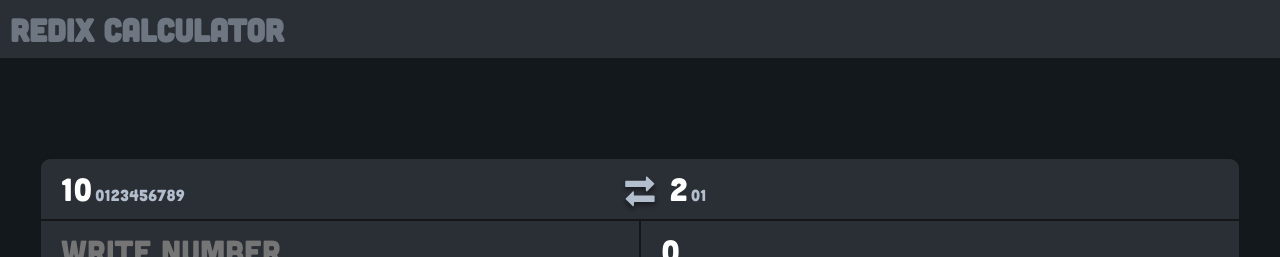
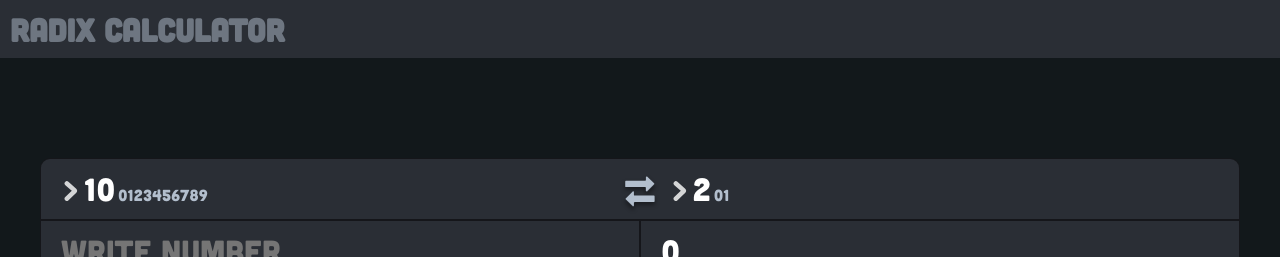
Before and after one commit to fedor-resh/react-redix-calculator, a React (Create React App) app: page / in a window 1280 px wide. Shown: the top 257 px of the page. Built offline with nearby package versions, Linux system fonts and the light colour scheme.

Commit message:
add dropdown menu

```diff
--- a/src/Calculator/Calculator.js
+++ b/src/Calculator/Calculator.js
@@ -3,6 +3,7 @@ import p_p from "./calcFunctions";
 import s from './Calculator.module.css'
 import NumberInput from './NumberInput/NumberInput'
 import btn_change from './../btn-change.svg'
+import RadixInput from './RadixInput/RadixInput';
 
 const Calculator = () => {
     const [number, setNumber] = useState('')
@@ -53,17 +54,17 @@ const Calculator = () => {
         setResult(y)
     }
 
-    function changeFromRadix(el) {
-        if (el.target.value <= 16) {
-            setFromRadix(el.target.value)
-            auto_fit(el.target)
+    function changeFromRadix(num) {
+        if (num <= 16) {
+            setFromRadix(num)
+            auto_fit(firstInput.current)
         }
     }
 
-    function changeToRadix(el) {
-        if (el.target.value <= 16) {
-            setToRadix(el.target.value)
-            auto_fit(el.target)
+    function changeToRadix(num) {
+        if (num <= 16) {
+            setToRadix(num)
+            auto_fit(secondInput.current)
         }
     }
 
@@ -76,30 +77,29 @@ const Calculator = () => {
     return (
         <div className={s.container}>
             <div className={s.header}>
-                <h1>redix calculator</h1>
+                <h1>radix calculator</h1>
             </div>
             <div className={s.wrapper}>
                 <div className={s.from_to__wrapper}>
                     <div className={s.from__wrapper}>
-                        <input
-                            ref={firstInput}
-                            type="text"
+                        <RadixInput
+                            characters={charactersFrom}
+                            Ref={firstInput}
                             value={fromRadix}
-                            onChange={el =>
-                                changeFromRadix(el)}/>
-                        <p className={s.characters}>{charactersFrom}</p>
+                            onChange={str => changeFromRadix(str)}
+                        />
+
                     </div>
                     <img onClick={() => {
                         replaceRadix()
                     }} src={btn_change} alt=""/>
                     <div className={s.to__wrapper}>
-                        <input
-                            ref={secondInput}
-                            type="text"
+                        <RadixInput
+                            characters={charactersTo}
+                            Ref={secondInput}
                             value={toRadix}
-                            onChange={el =>
-                                changeToRadix(el)}/>
-                        <p className={s.characters}>{charactersTo}</p>
+                            onChange={str => changeToRadix(str)}
+                        />
                     </div>
                 </div>
 
--- a/src/Calculator/Calculator.module.css
+++ b/src/Calculator/Calculator.module.css
@@ -65,12 +65,7 @@
 }
 
 
-.characters{
-    font-size: 16px;
-    color:var(--color-white-blue);
-    display: inline;
-    padding-left: 3px;
-}
+
 
 @media (min-width: 900px) {
     .wrapper{
--- a/src/Calculator/NumberInput/NumberInput.js
+++ b/src/Calculator/NumberInput/NumberInput.js
@@ -1,5 +1,5 @@
 import React, {useEffect, useRef} from 'react';
-import s from './NumberInput.css'
+import './NumberInput.css'
 
 const NumberInput = ({number, setNumber}) => {
     const area = useRef(null)
@@ -14,7 +14,6 @@ const NumberInput = ({number, setNumber}) => {
         } else {
             element.style.height = '100px'
         }
-
     }
 
     return (
--- /dev/null
+++ b/src/Calculator/RadixInput/RadixInput.js
@@ -0,0 +1,42 @@
+import React, {useRef} from 'react';
+import s from './RadixInput.module.css';
+import {ReactComponent as Arrow} from './../../arrow.svg';
+
+const RadixInput = ({Ref,value,onChange,characters}) => {
+    const list = useRef(null)
+    const defaultRadix = [2,10,16]
+    return (
+        <>
+            <div className={s.arrow}>
+                <Arrow className={s.arrowSvg}/>
+                <div className={s.list} ref={list}>
+                    {defaultRadix.map((text)=>
+                        <div
+                            key={text}
+                            className={s.item}
+                            onClick={()=>{
+                                onChange(text)
+                                list.current.style.display = 'none'
+                                setTimeout(()=>{
+                                    list.current.style.display = 'inline-block'
+                                },100)
+                            }}>
+                            <p>{text}</p>
+                        </div>
+                    )}
+                </div>
+            </div>
+            <input
+                className={s.input}
+                ref={Ref}
+                type="text"
+                value={value}
+                onChange={el =>
+                    onChange(el.target.value)}/>
+            <p className={s.characters}>{characters}</p>
+
+        </>
+    );
+};
+
+export default RadixInput;
--- /dev/null
+++ b/src/Calculator/RadixInput/RadixInput.module.css
@@ -0,0 +1,48 @@
+.characters{
+    font-size: 16px;
+    color:var(--color-white-blue);
+    display: inline;
+    padding-left: 3px;
+}
+.list{
+    visibility: hidden;
+    position: absolute;
+    background-color: #2A2E35AA;
+    padding:10px 20px;
+    border-radius: 5px;
+    top:35px;
+    left: 0;
+    opacity: 0;
+    transition: 0.2s;
+    backdrop-filter: blur(10px);
+    box-shadow: 0 10px 20px rgba(0, 0, 0, 0.28);
+}
+.arrow{
+    margin-right: 3px;
+    position: relative;
+    display: inline-block;
+}
+.arrowSvg{
+    width: 20px;
+    height: 20px;
+    transition: 0.2s
+}
+.arrow:hover .arrowSvg,
+.list:hover~.arrowSvg {
+    transform: rotate(90deg);
+}
+.arrow:hover>.list{
+    opacity: 1;
+
+    visibility: revert;
+
+    transform: scale(1, 1) translateY(0px);
+}
+.item{
+    cursor: pointer;
+    opacity: 0.8;
+    transition: 0.2s;
+}
+.item:hover{
+    opacity: 1;
+}
```
Also changed, not shown: src/arrow.svg (added), 1 other file (tests, documents, lock files or other folders).
